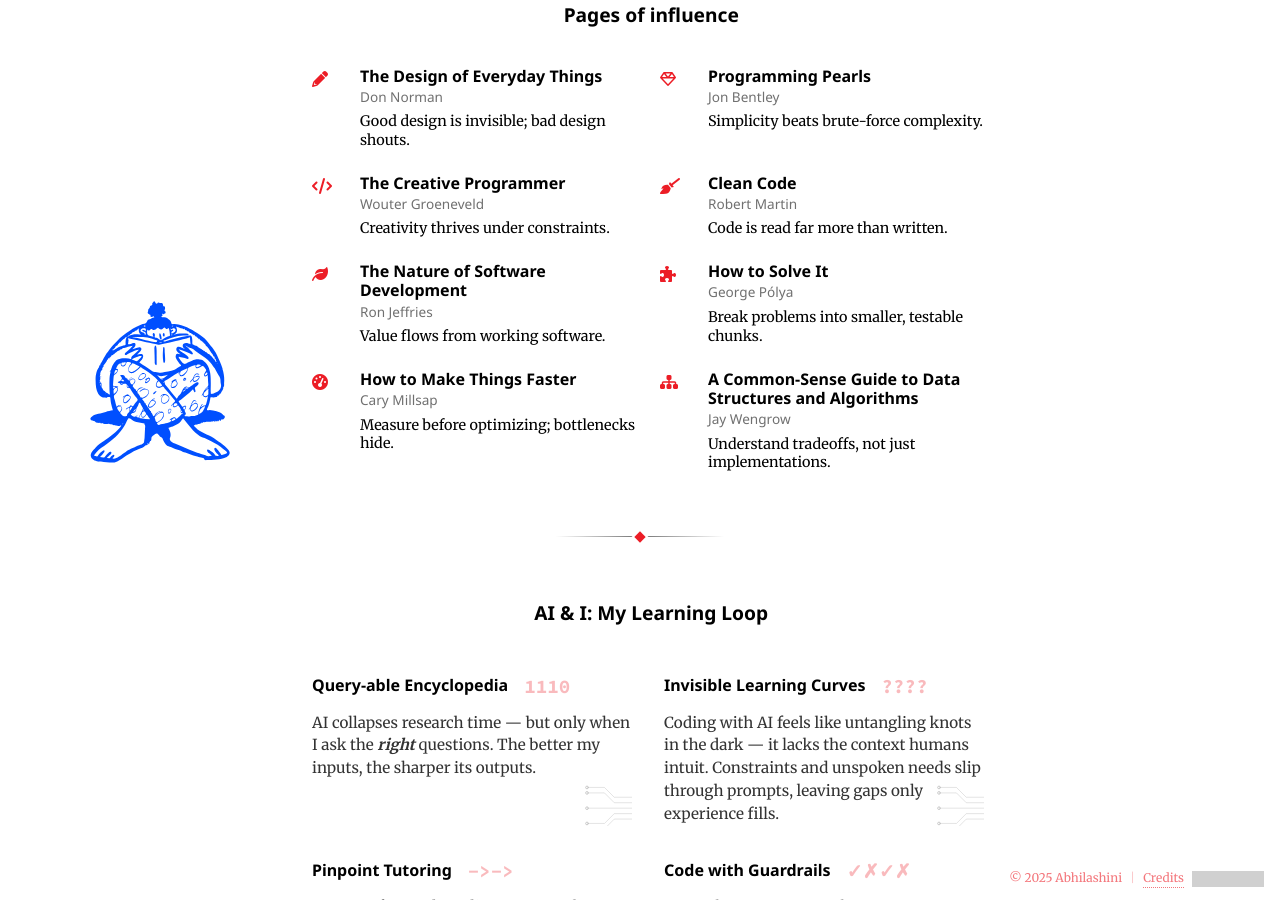
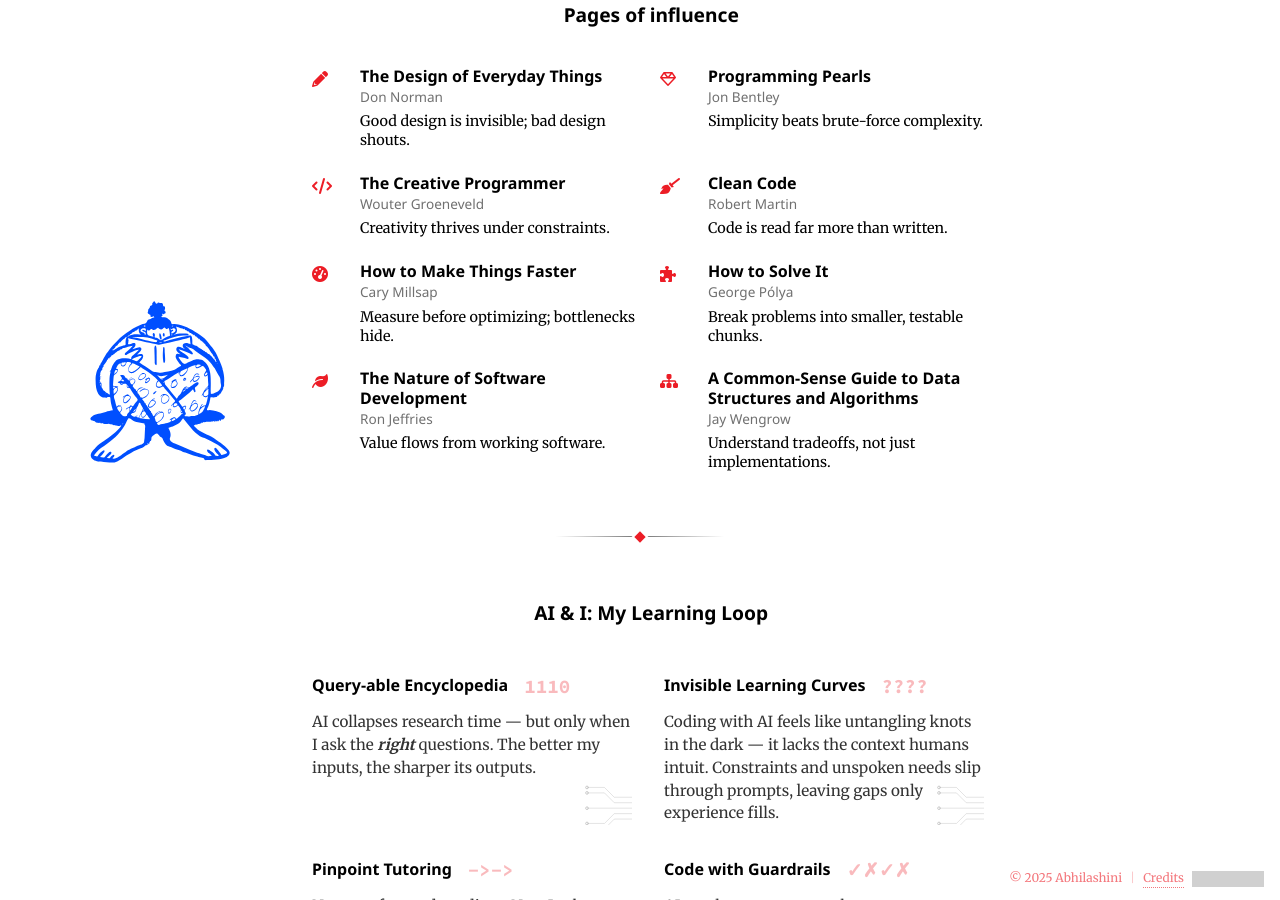
Before and after one commit to abhilashini/abhilashini.github.io, a Jekyll site: the page built from index.md, in a window 1280 px wide and 900 px high, scrolled down 1346 px. Built offline with Jekyll 4.4.1, drawn with Linux system fonts in a browser that asks for light colours; grey boxes are pictures that could not be loaded.

Commit message:
Update books.yaml
Restructured content

```diff
--- a/_data/books.yaml
+++ b/_data/books.yaml
@@ -18,20 +18,20 @@
   takeaway: "Code is read far more than written."
   icon: "fas fa-broom"
 
-- title: "The Nature of Software Development"
-  author: "Ron Jeffries"
-  takeaway: "Value flows from working software."
-  icon: "fas fa-leaf"  # Represents "nature"
+- title: "How to Make Things Faster"
+  author: "Cary Millsap"
+  takeaway: "Measure before optimizing; bottlenecks hide."
+  icon: "fas fa-tachometer-alt"
 
 - title: "How to Solve It"
   author: "George Pólya"
   takeaway: "Break problems into smaller, testable chunks."
   icon: "fas fa-puzzle-piece"
 
-- title: "How to Make Things Faster"
-  author: "Cary Millsap"
-  takeaway: "Measure before optimizing; bottlenecks hide."
-  icon: "fas fa-tachometer-alt"
+- title: "The Nature of Software Development"
+  author: "Ron Jeffries"
+  takeaway: "Value flows from working software."
+  icon: "fas fa-leaf"
 
 - title: "A Common-Sense Guide to Data Structures and Algorithms"
   author: "Jay Wengrow"
```
